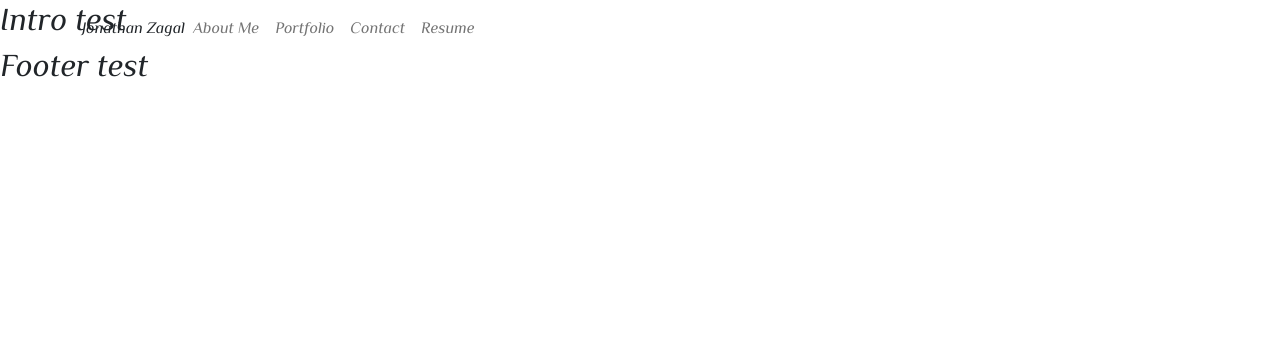
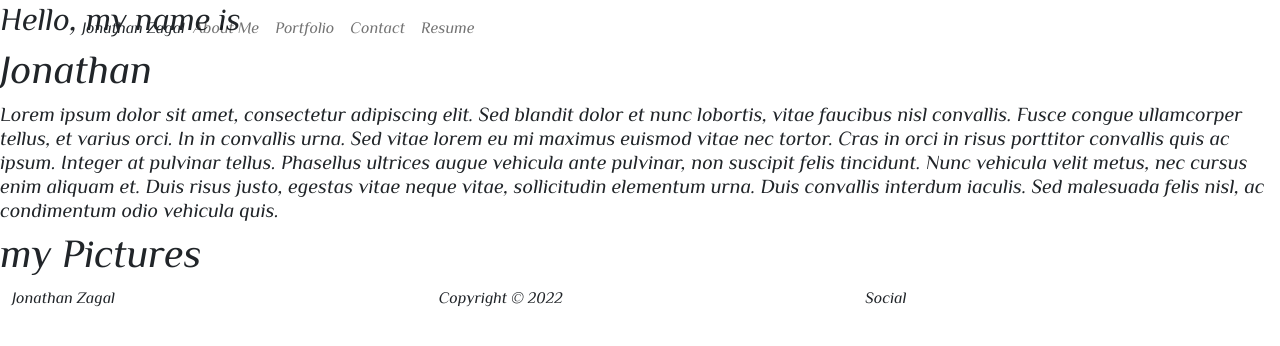
Before and after one commit to ZagalJ/ReactPortfolio, a React (Create React App) app in the folder portfolio/: page / in a window 1280 px wide. Shown: the top 346 px of the page. Built offline with nearby package versions, Linux system fonts and the light colour scheme.

Commit message:
added footer and intro with sample text

```diff
--- a/portfolio/src/components/Footer/Footer.js
+++ b/portfolio/src/components/Footer/Footer.js
@@ -1,11 +1,26 @@
 import React from "react";
 import "./Footer.css";
+import {Container, Row, Col} from "react-bootstrap";
 
-
-const Footer =() => {
+function Footer(){
+    // we get todays date and use the year only
+    let date = new Date();
+    let year = date.getFullYear();
     return(
-        <h2>Footer test</h2>
+        <Container fluid className="footer">
+            <Row>
+                <Col md="4" className="footer-copywright">
+                    <div>Jonathan Zagal</div>
+                </Col>
+                <Col md="4" className="footer-copywright">
+                    <div> Copyright © {year}</div>
+                </Col>
+                <Col md="4" className="footer-body">
+                    <div>Social</div>
+                </Col>
+            </Row>
+        </Container>
     )
-};
+}
 
 export default Footer;
--- a/portfolio/src/components/intro/Intro.js
+++ b/portfolio/src/components/intro/Intro.js
@@ -4,7 +4,22 @@ import "./Intro.css";
 
 const Intro =() => {
     return(
-        <h2>Intro test</h2>
+        <div className="intro">
+            <div className="intro-left">
+                <div className="intro-left-wrapper">
+                    <h2 className="intro-hello">Hello, my name is</h2>
+                    <h1 className="intro-name">Jonathan</h1>
+                    <div className="intro-title">
+                        <h5 className="intro-text">
+                        Lorem ipsum dolor sit amet, consectetur adipiscing elit. Sed blandit dolor et nunc lobortis, vitae faucibus nisl convallis. Fusce congue ullamcorper tellus, et varius orci. In in convallis urna. Sed vitae lorem eu mi maximus euismod vitae nec tortor. Cras in orci in risus porttitor convallis quis ac ipsum. Integer at pulvinar tellus. Phasellus ultrices augue vehicula ante pulvinar, non suscipit felis tincidunt. Nunc vehicula velit metus, nec cursus enim aliquam et. Duis risus justo, egestas vitae neque vitae, sollicitudin elementum urna. Duis convallis interdum iaculis. Sed malesuada felis nisl, ac condimentum odio vehicula quis.
+                        </h5>
+                    </div>
+                </div>
+                <div className="intro-right">
+                <h1>my Pictures</h1>
+                </div>
+            </div>
+        </div>
     )
 };
 
```
